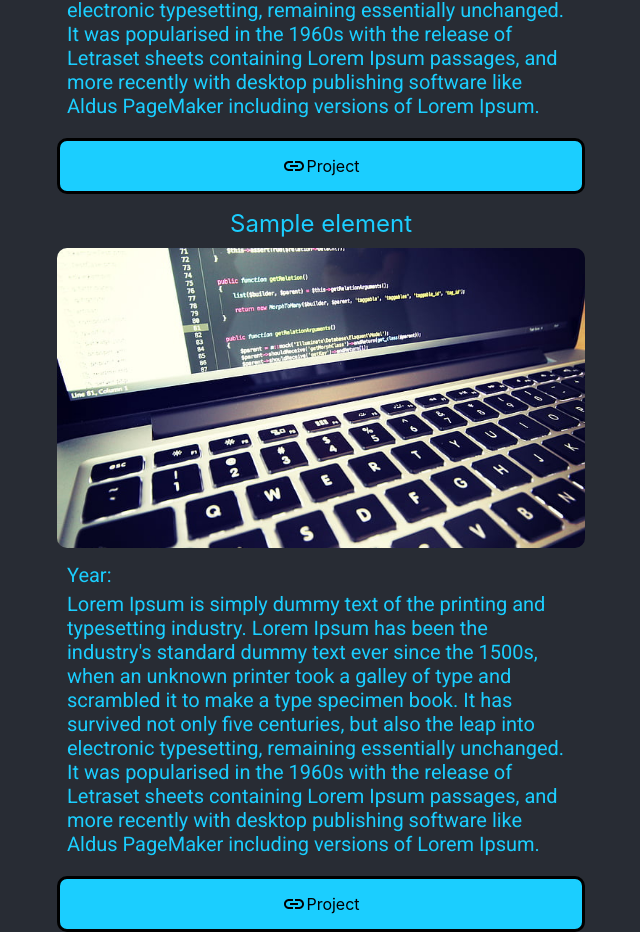
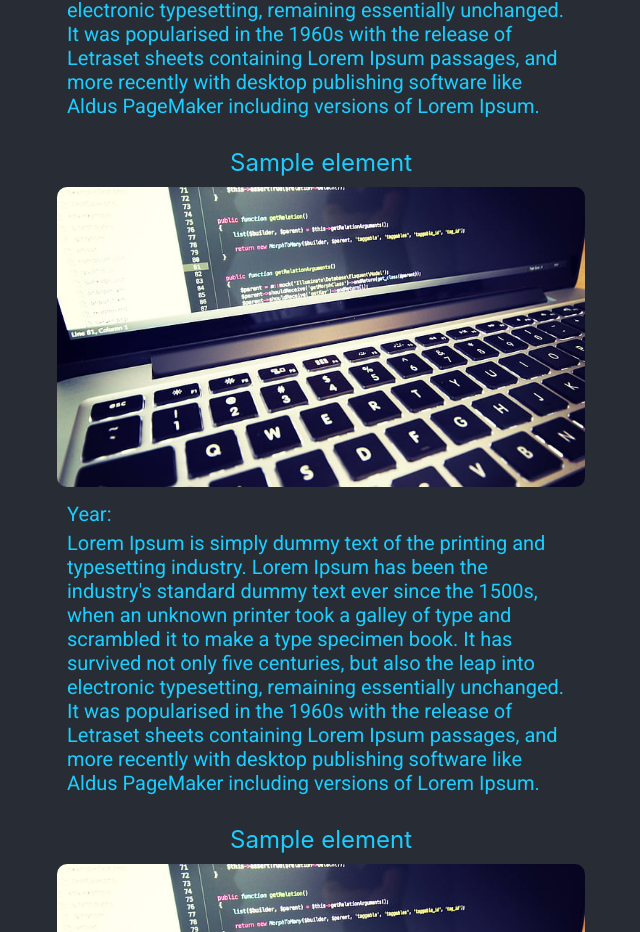
Before and after one commit to AdamSai/adamsai.github.io, a React (Create React App) app: page /SoftwarePortfolio in a window 1280 px wide. Shown: the part 1868-2800 px from the top of the page, without its empty margins (319-959 px from the left). Built offline with nearby package versions, Linux system fonts and the light colour scheme.

Commit message:
Only show buttons if there's link for them

```diff
--- a/src/components/PortfolioElement.js
+++ b/src/components/PortfolioElement.js
@@ -6,14 +6,26 @@ import LinkIcon from '@mui/icons-material/Link';
 function PortfolioElement(props) {
 	let { title, imgSrc, year, description, projectLink, sourceCode } = props.elementInfo;
 
-	let sourceCodeButton = () => {
-		if (sourceCode)
-			return (
+	let buttons = () => {
+		let jsx = [];
+		let counter = 0;
+		if (projectLink) {
+			jsx[counter++] = (
+				<span onClick={() => window.open(projectLink)} className="Portfolio-element-button">
+					<LinkIcon className="Portfolio-element-icon" />
+					<span>Project</span>
+				</span>
+			);
+		}
+		if (sourceCode) {
+			jsx[counter++] = (
 				<span onClick={() => window.open(sourceCode)} className="Portfolio-element-button">
 					<GitHubIcon className="Portfolio-element-icon" />
 					<span>Source code</span>
 				</span>
 			);
+		}
+		return jsx;
 	};
 	return (
 		<div className="Portfolio-element">
@@ -24,13 +36,7 @@ function PortfolioElement(props) {
 				Year: <span style={{ color: 'white' }}>{year}</span>
 			</span>
 			<span className="Portfolio-element-description">{description}</span>
-			<div className="Portfolio-element-buttons">
-				<span onClick={() => window.open(projectLink)} className="Portfolio-element-button">
-					<LinkIcon className="Portfolio-element-icon" />
-					<span>Project</span>
-				</span>
-				{sourceCodeButton()}
-			</div>
+			<div className="Portfolio-element-buttons">{buttons()}</div>
 		</div>
 	);
 }
```
